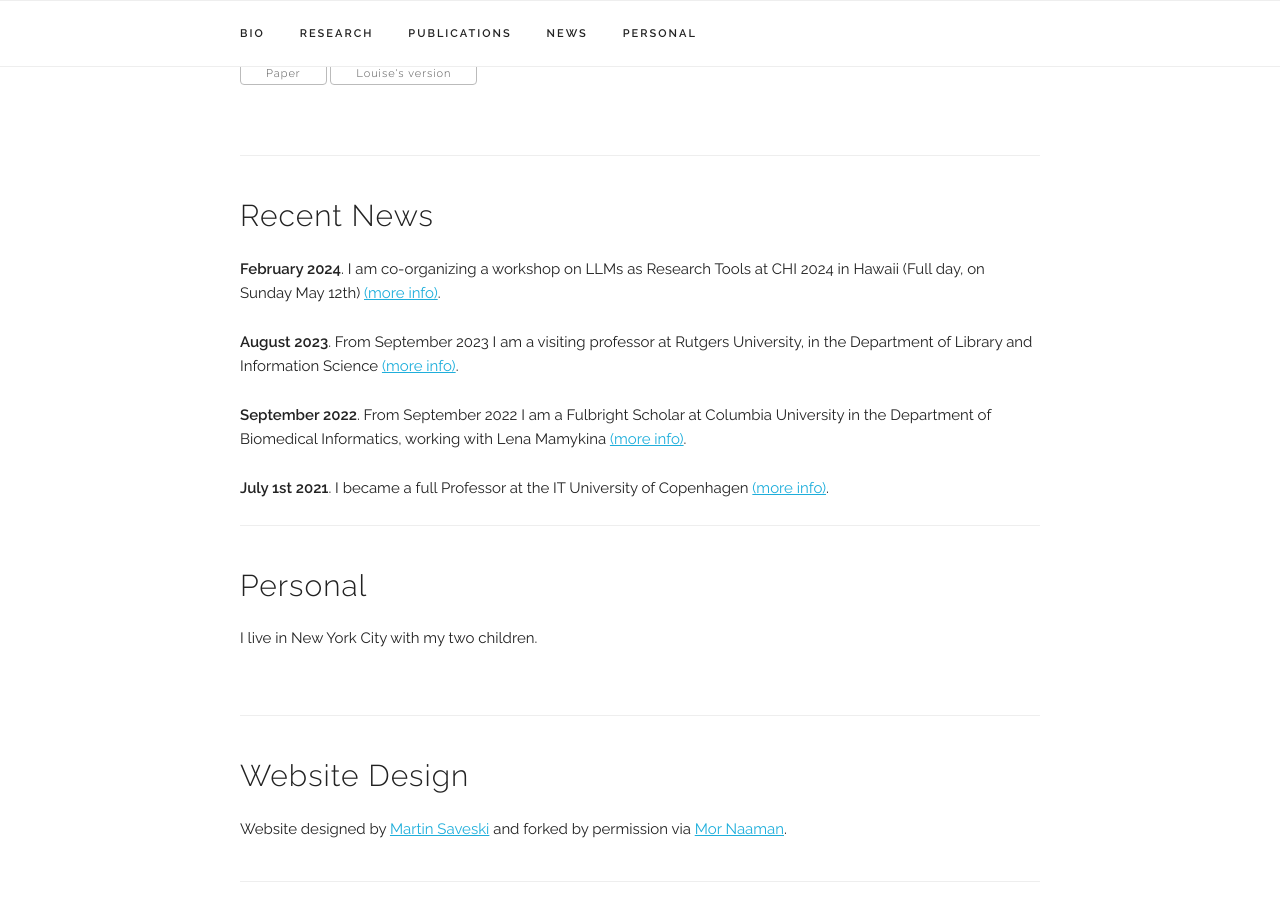
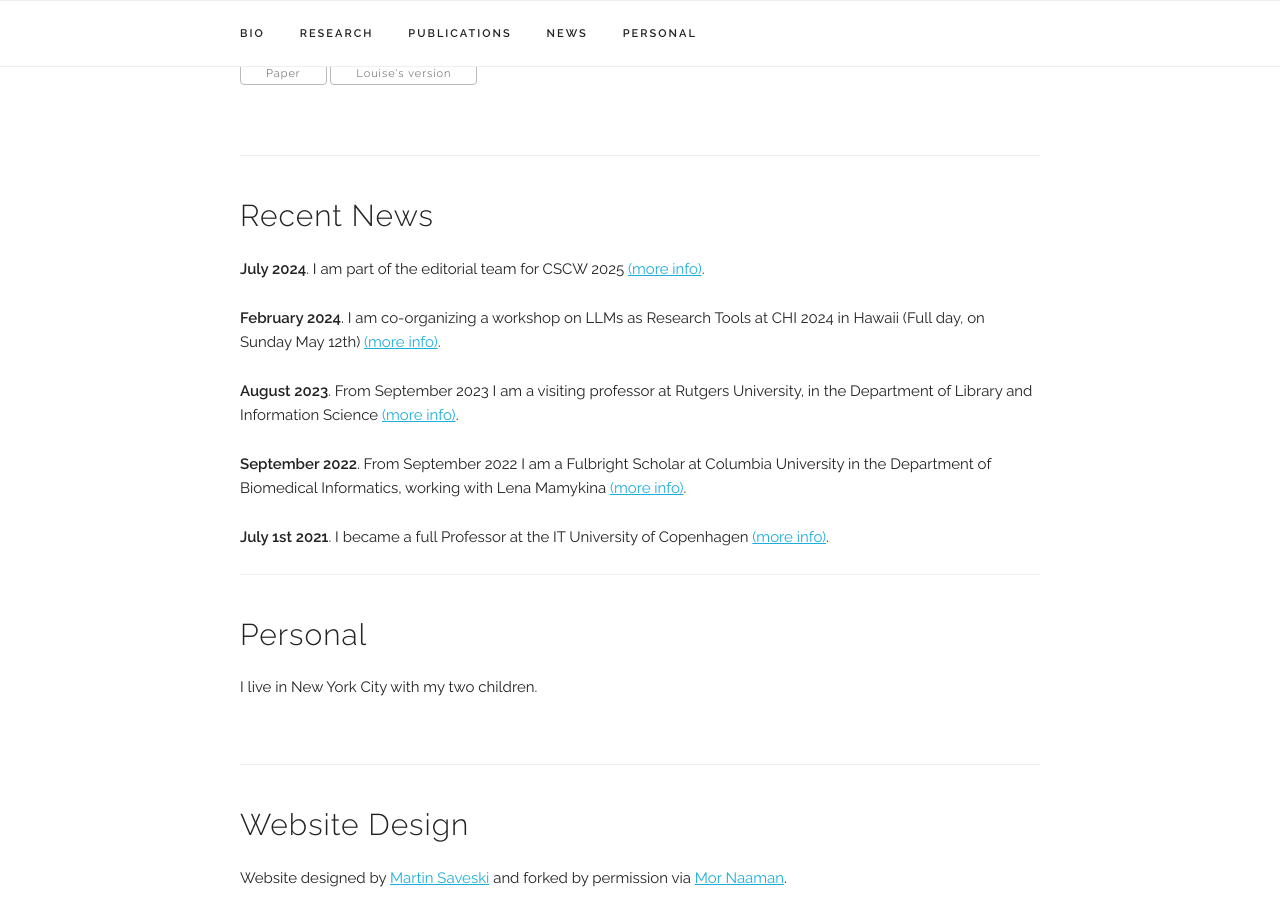
Before and after one commit to barkhuus/barkhuus.github.io, a Jekyll site: the page built from index.html, in a window 1280 px wide and 900 px high, scrolled down 2418 px. Built offline with Jekyll 4.4.1, drawn with Linux system fonts in a browser that asks for light colours.

Commit message:
Update news.yaml
updated with cscw

```diff
--- a/_data/news.yaml
+++ b/_data/news.yaml
@@ -1,4 +1,8 @@
 news_items:
+
+  - item: "I am part of the editorial team for CSCW 2025"
+    date: "July 2024"
+    link: "https://cscw.acm.org/2025/"
 
   - item: "I am co-organizing a workshop on LLMs as Research Tools at CHI 2024 in Hawaii (Full day, on Sunday May 12th)"
     date: "February 2024"
```
